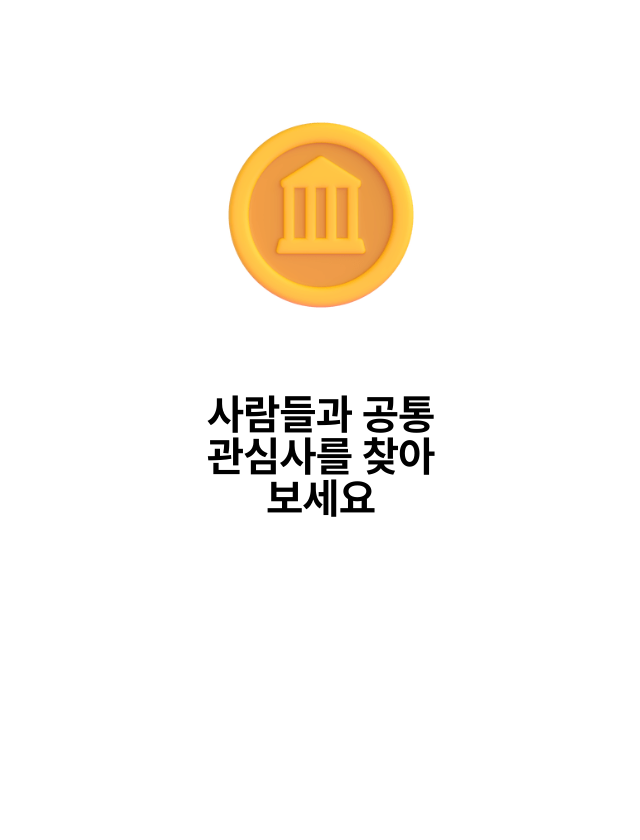
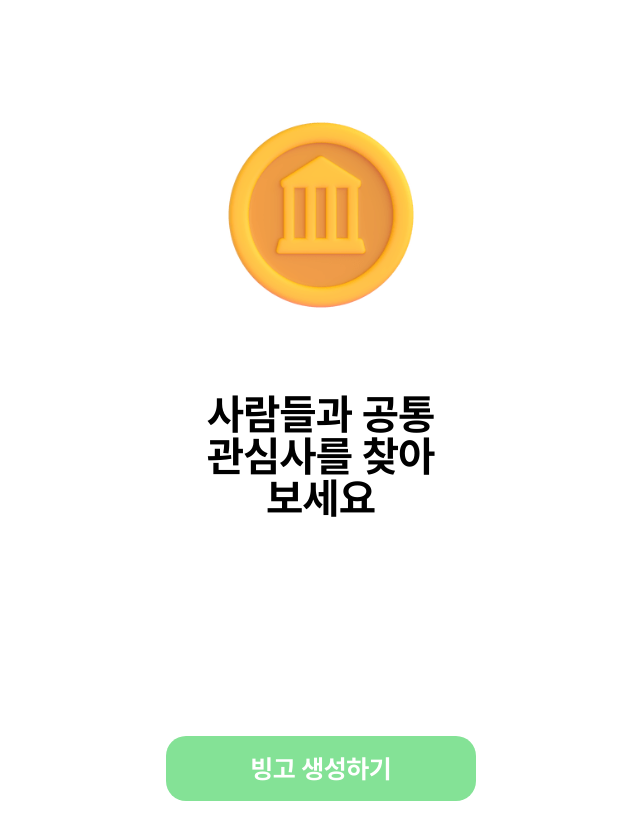
Before and after one commit to CBNU-MAPS/coin-client, a React (Vite) app: page / in a window 1280 px wide. Shown: the top 840 px of the page, without its empty margins (319-959 px from the left). Built offline with nearby package versions, Linux system fonts and the light colour scheme.

Commit message:
feat: 버튼 컴포넌트 생성

```diff
--- a/package.json
+++ b/package.json
@@ -10,6 +10,7 @@
     "preview": "vite preview"
   },
   "dependencies": {
+    "prop-types": "^15.8.1",
     "react": "^18.2.0",
     "react-dom": "^18.2.0",
     "react-router-dom": "^6.21.2",
--- /dev/null
+++ b/src/components/common/Button/Button.jsx
@@ -0,0 +1,18 @@
+import React from 'react';
+import PropTypes from 'prop-types';
+
+import style from './Button.module.scss';
+
+function Button({ text }) {
+  return (
+    <button type="button" className={`${style.button} bold26`}>
+      {text}
+    </button>
+  );
+}
+
+Button.propTypes = {
+  text: PropTypes.string.isRequired,
+};
+
+export default Button;
--- /dev/null
+++ b/src/components/common/Button/Button.module.scss
@@ -0,0 +1,18 @@
+@import '../../../styles/color.scss';
+
+.button {
+  display: flex;
+  justify-content: center;
+  align-items: center;
+  width: 310px;
+  height: 65px;
+  background-color: $primary;
+  border: none;
+  border-radius: 20px;
+  color: $text-light;
+  margin-top: 205px;
+}
+
+.button:active {
+  opacity: 0.8;
+}
--- a/src/pages/Home/Home.jsx
+++ b/src/pages/Home/Home.jsx
@@ -1,5 +1,6 @@
 import React from 'react';
 
+import Button from '../../components/common/Button/Button';
 import CoinIcon from '../../Icons/CoinIcon';
 import style from './Home.module.scss';
 
@@ -8,6 +9,7 @@ function Home() {
     <div className={`${style.container}`}>
       <CoinIcon />
       <div className={`${style.comment} bold42`}>{'\0\0사람들과\0\0\0 공통 관심사를 찾아보세요'}</div>
+      <Button text="빙고 생성하기" />
     </div>
   );
 }
```
Also changed, not shown: 1 other file (tests, documents, lock files or other folders).
